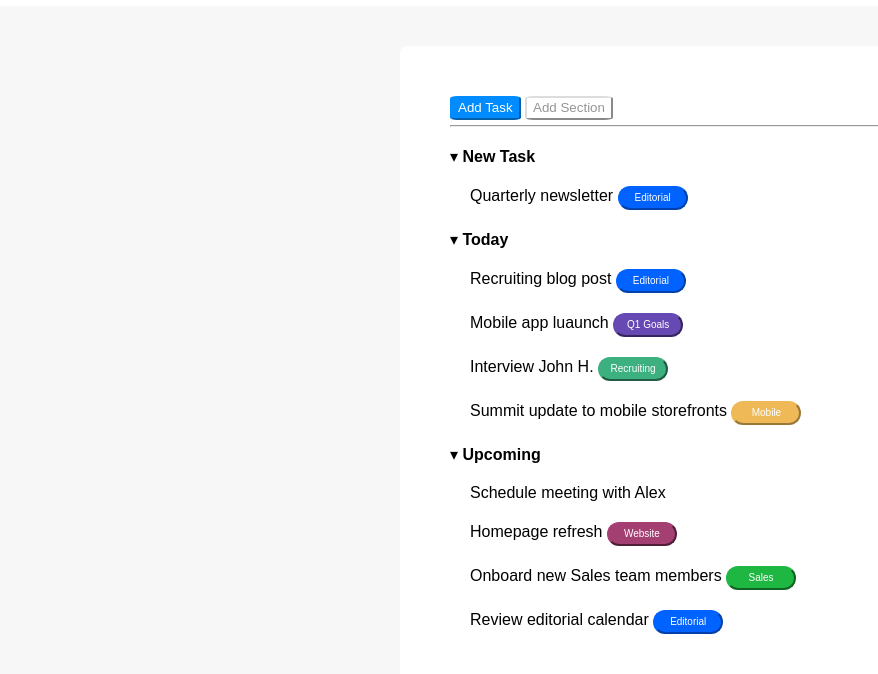
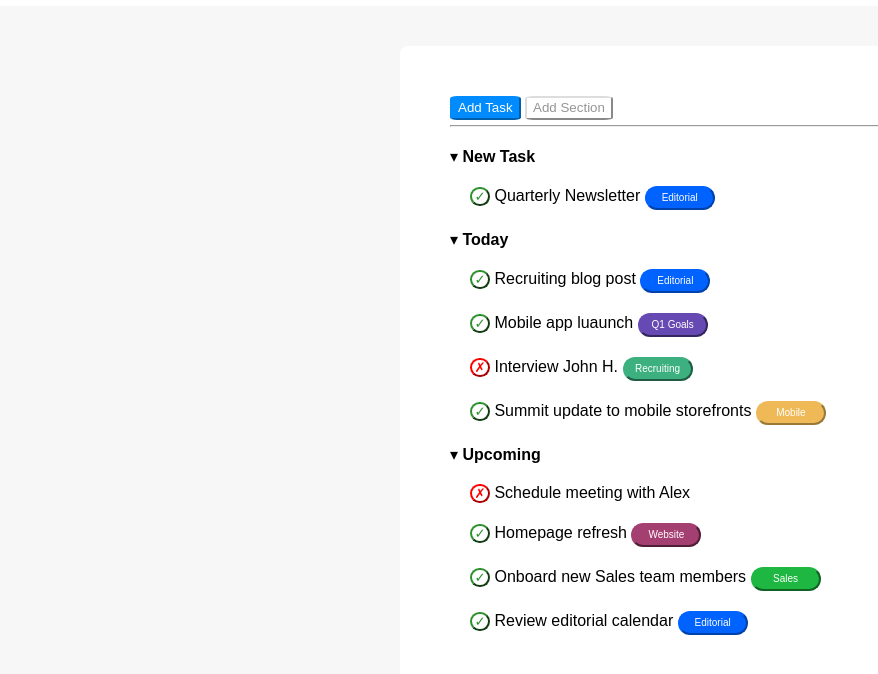
Before and after one commit to GiovanniGarlaschini22/html-css-toboolist, a plain HTML site: page index.html in a window 1280 px wide. Shown: the part 54-728 px from the top of the page, without its empty margins (0-878 px from the left). Drawn offline with Linux system fonts and the light colour scheme.

Commit message:
Feat: Lists Added

```diff
--- a/css/style.css
+++ b/css/style.css
@@ -18,6 +18,26 @@
 
 .text {
     font-size: 10px;
+}
+
+.check-button {
+    display: inline-block;
+    width: 20px;
+    border-radius: 20px;
+    text-align: center;
+    background-color: rgb(255, 255, 255);
+    color: rgb(44, 145, 44);
+    border-color: rgb(44, 145, 44);
+}
+
+.negative-button {
+    display: inline-block;
+    width: 20px;
+    border-radius: 20px;
+    text-align: center;
+    background-color: rgb(255, 255, 255);
+    color: rgb(255, 0, 0);
+    border-color: rgb(255, 0, 0);
 }
 
 /*FONT FAMILY*/
--- a/index.html
+++ b/index.html
@@ -1,5 +1,6 @@
 <!DOCTYPE html>
 <html lang="en">
+
 <head>
     <meta charset="UTF-8">
     <meta name="viewport" content="width=device-width, initial-scale=1.0">
@@ -8,6 +9,7 @@
     <title>html-css-toboolist-exercise</title>
     <link rel="stylesheet" href="./css/style.css">
 </head>
+
 <body>
     <!-- HEADER -->
     <header class="header-sheet">
@@ -32,7 +34,8 @@
                 <ul class="unordered-list">
                     <li>&blacktriangledown; <strong>New Task</strong></li>
                     <ul>
-                <li class="list-info margin-list">Quarterly newsletter <button class="list-button editorial text">Editorial</button></li>
+                        <li class="list-info margin-list"><button class="check-button">&check;</button> Quarterly
+                            Newsletter <button class="list-button editorial text">Editorial</button></li>
                     </ul>
             </section>
 
@@ -41,10 +44,14 @@
                 <ul class="unordered-list">
                     <li>&blacktriangledown; <strong>Today</strong></li>
                     <ul>
-                    <li class="list-info margin-list">Recruiting blog post <button class="list-button editorial text">Editorial</button></li>
-                    <li class="list-info margin-list">Mobile app luaunch <button class="list-button q1-goals text">Q1 Goals</button></li>
-                    <li class="list-info margin-list">Interview John H. <button class="list-button recruiting text">Recruiting</button></li>
-                    <li class="list-info margin-list">Summit update to mobile storefronts <button class="list-button mobile text">Mobile</button></li>
+                        <li class="list-info margin-list"><button class="check-button">&check;</button> Recruiting blog
+                            post <button class="list-button editorial text">Editorial</button></li>
+                        <li class="list-info margin-list"><button class="check-button">&check;</button> Mobile app
+                            luaunch <button class="list-button q1-goals text">Q1 Goals</button></li>
+                        <li class="list-info margin-list"><button class="check-button negative-button">&#10007;</button>
+                            Interview John H. <button class="list-button recruiting text">Recruiting</button></li>
+                        <li class="list-info margin-list"><button class="check-button">&check;</button> Summit update to
+                            mobile storefronts <button class="list-button mobile text">Mobile</button></li>
                     </ul>
             </section>
             <!--third list-->
@@ -52,14 +59,19 @@
                 <ul class="unordered-list">
                     <li>&blacktriangledown; <strong>Upcoming</strong></li>
                     <ul>
-                    <li class="list-info margin-list">Schedule meeting with Alex</li>
-                    <li class="list-info margin-list">Homepage refresh <button class="list-button website text">Website</button></li>
-                    <li class="list-info margin-list">Onboard new Sales team members <button class="list-button sales text">Sales</button></li>
-                    <li class="list-info margin-list">Review editorial calendar <button class="list-button editorial text">Editorial</button></li>
+                        <li class="list-info margin-list"><button class="check-button negative-button">&#10007;</button>
+                            Schedule meeting with Alex</li>
+                        <li class="list-info margin-list"><button class="check-button">&check;</button> Homepage refresh
+                            <button class="list-button website text">Website</button></li>
+                        <li class="list-info margin-list"><button class="check-button">&check;</button> Onboard new
+                            Sales team members <button class="list-button sales text">Sales</button></li>
+                        <li class="list-info margin-list"><button class="check-button">&check;</button> Review editorial
+                            calendar <button class="list-button editorial text">Editorial</button></li>
                     </ul>
             </section>
         </div>
 
         <!-- MAIN -->
 </body>
+
 </html>
```
Lines whose indentation alone changed are shown as unchanged.
